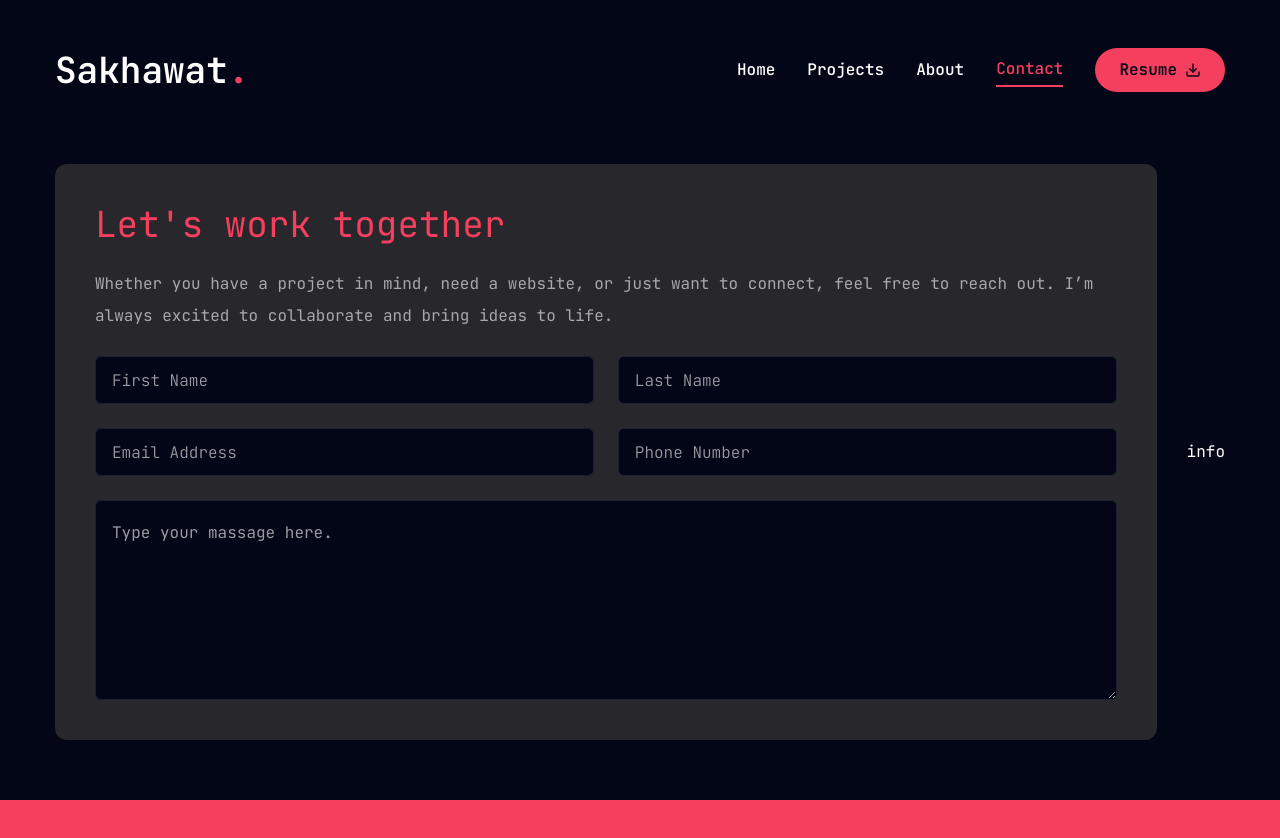
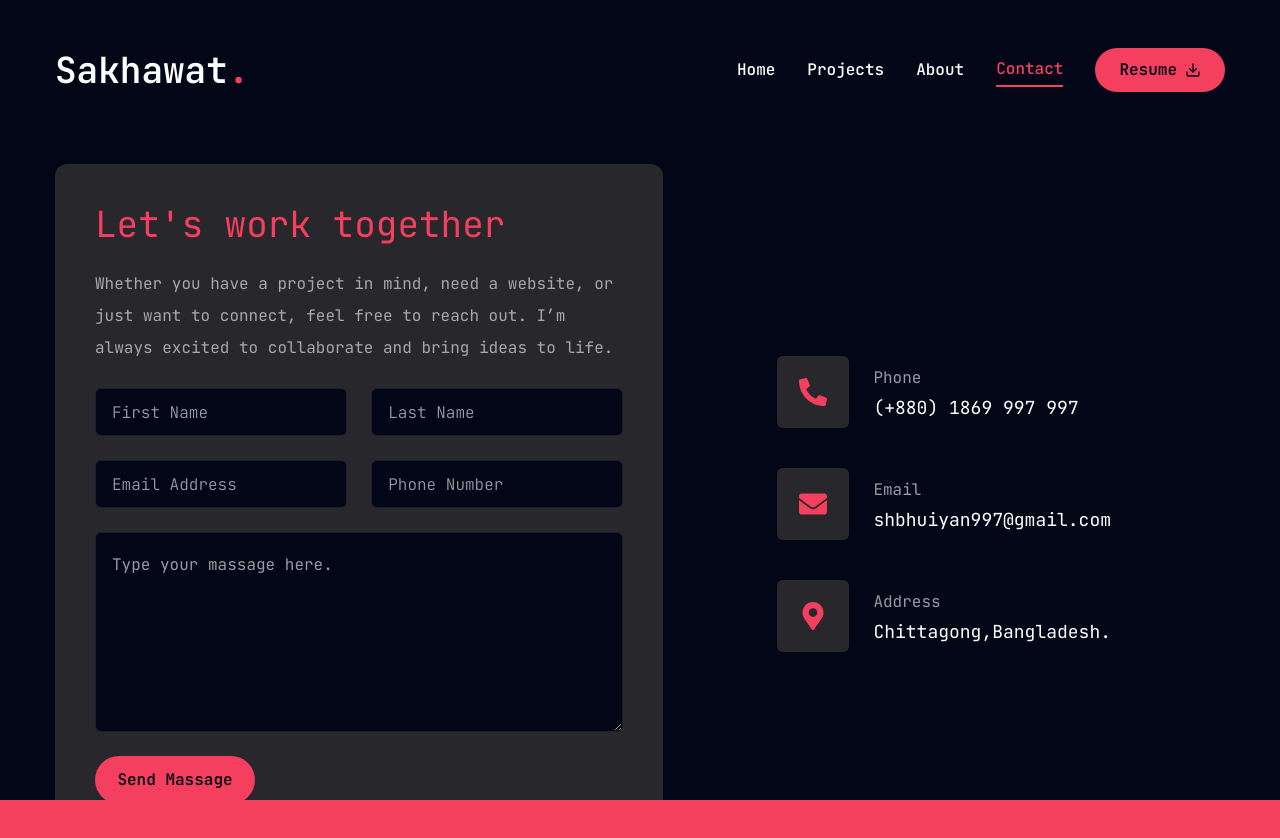
Before and after one commit to shbhuiyan/my-personal-portfolio, a Next.js app: page /pages/contact in a window 1280 px wide. Shown: the top 838 px of the page. Before the commit the page ends 800 px from the top, so only its background shows below. Built offline with nearby package versions, Linux system fonts and the light colour scheme.

Commit message:
added contact page

```diff
--- a/app/pages/contact/page.jsx
+++ b/app/pages/contact/page.jsx
@@ -1,4 +1,5 @@
 "use client";
+import { Button } from "@/components/ui/button";
 import { Input } from "@/components/ui/input";
 import { Textarea } from "@/components/ui/textarea";
 import { motion } from "framer-motion";
@@ -18,7 +19,7 @@ const info = [
   {
     icon: <FaMapMarkerAlt />,
     title: "Address",
-    description: "Feni,Chittagong,Bangladesh.",
+    description: "Chittagong,Bangladesh.",
   },
 ];
 
@@ -33,9 +34,9 @@ const Contact = () => {
       className="py-6"
     >
       <div className="container mx-auto">
-        <div className="flex flex-col-reverse lg:flex-row gap-[30px]">
+        <div className="flex flex-col-reverse lg:flex-row">
           {/* form */}
-          <div className="xl:h-[54%]">
+          <div className="xl:w-[52%]">
             <form className="flex flex-col gap-6 p-10 bg-[#27272c] rounded-xl">
                 <h3 className="text-4xl text-accent">Let's work together</h3>
                 <p className="text-white/60">Whether you have a project in mind, need a website, or just want to connect, feel free to reach out. I’m always excited to collaborate and bring ideas to life.</p>
@@ -47,11 +48,28 @@ const Contact = () => {
                     <Input type="phone" name="phone" placeholder="Phone Number" />
                 </div>
                 <Textarea className="h-[200px]" placeholder="Type your massage here." />
+                <Button size="md" className="md:max-w-40" >Send Massage</Button>
             </form>
           </div>
 
           {/* info */}
-          <div className="flex-1 flex items-center xl:justify-end mb-8 xl:mb-0">info</div>
+          <div className="flex-1 flex items-center xl:justify-center mb-8 xl:mb-0">
+            <ul className="flex flex-col gap-10">
+                {
+                    info.map((item , i) => {
+                        return <li key={i} className="flex items-center gap-6">
+                            <div className="w-[52px] h-[52px] xl:w-[72px] xl:h-[72px] bg-[#27272c] text-accent rounded-md flex items-center justify-center">
+                                <div className="text-[28px]"> {item.icon} </div>
+                            </div>
+                            <div className="flex-1">
+                                <p className="text-white/60"> {item.title} </p>
+                                <h3 className="text-lg"> {item.description} </h3>
+                            </div>
+                        </li>
+                    })
+                }
+            </ul>
+          </div>
 
         </div>
       </div>
```
